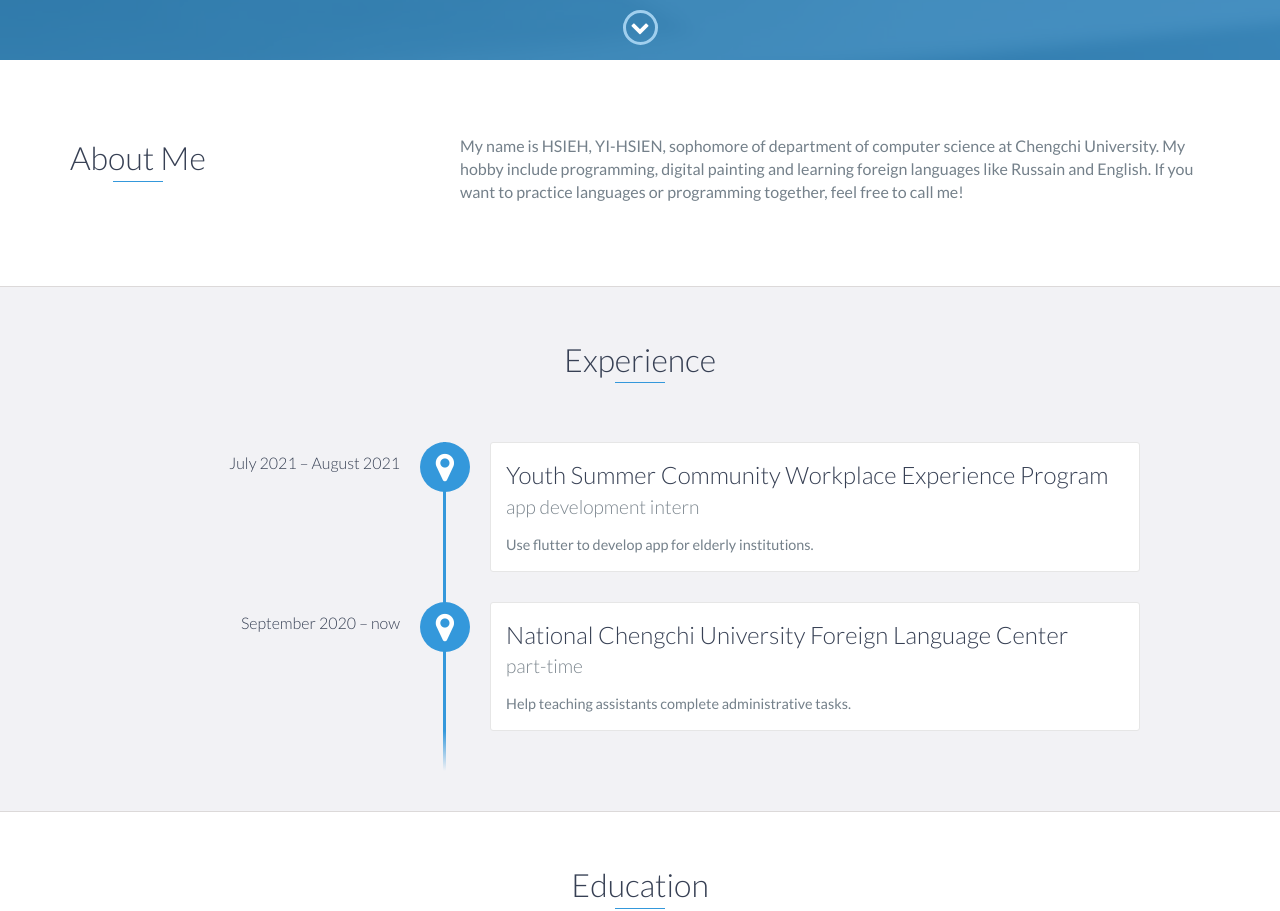
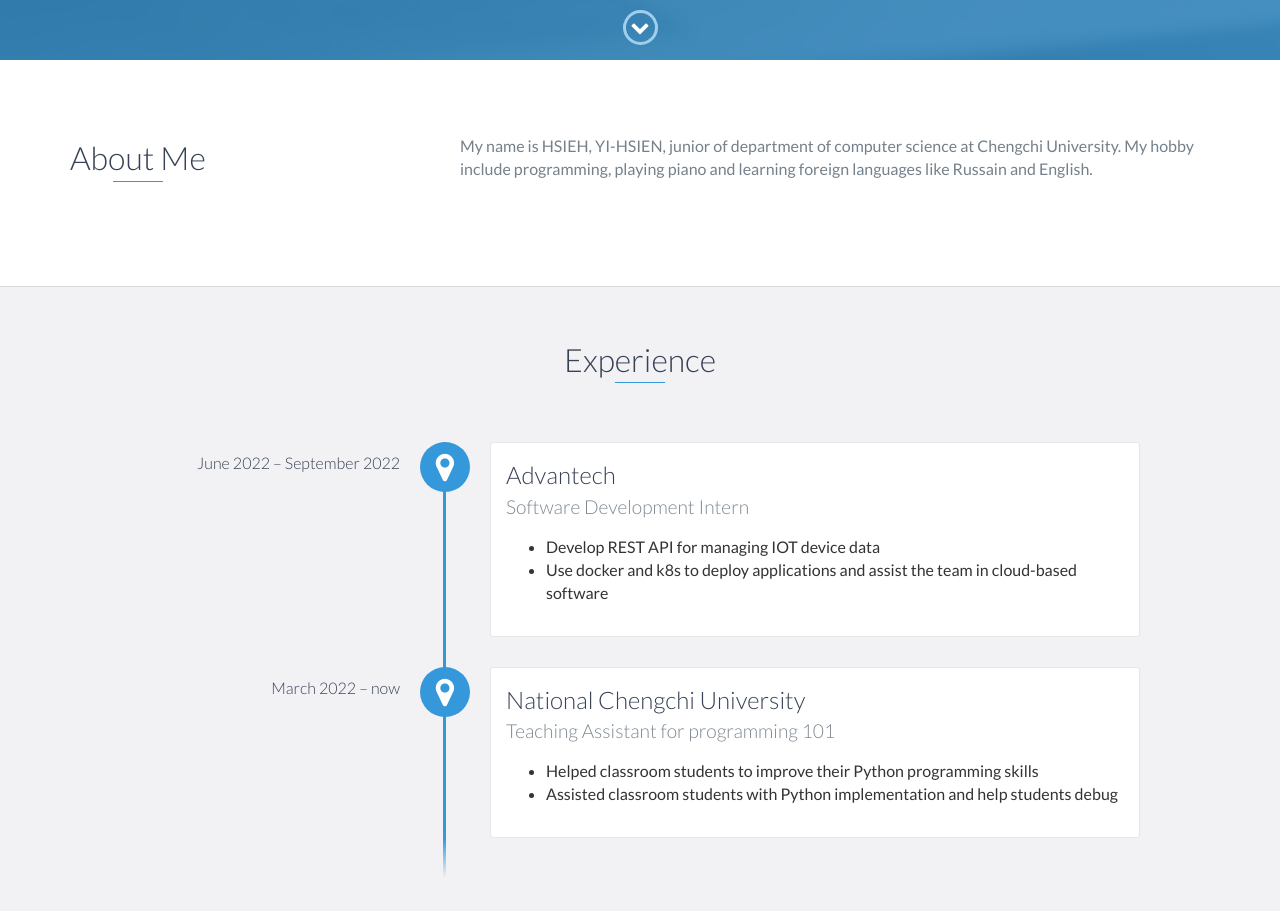
Before and after one commit to ocar1053/Portfolio, a website: page index.html in a window 1280 px wide. Shown: the part 740-1651 px from the top of the page. Drawn offline with nearby package versions, Linux system fonts and the light colour scheme.

Commit message:
update content

```diff
--- a/index.html
+++ b/index.html
@@ -6,8 +6,8 @@
     <meta http-equiv="X-UA-Compatible" content="IE=edge">
     <meta name="viewport" content="width=device-width, initial-scale=1">
     <title>ocar's website</title>
-	<link rel="shortcut icon" href="favicon.ico" type="image/x-icon">
-	<link rel="icon" href="favicon.ico" type="image/x-icon">
+    <link rel="shortcut icon" href="favicon.ico" type="image/x-icon">
+    <link rel="icon" href="favicon.ico" type="image/x-icon">
     <link href="https://fonts.googleapis.com/css?family=Lato:300,400,700,900" rel="stylesheet">
     <link rel="stylesheet" href="libs/font-awesome/css/font-awesome.min.css">
     <link href="css/bootstrap.min.css" rel="stylesheet">
@@ -48,7 +48,8 @@
         <div id="lead-content">
             <h1>HSIEH YI-HSIEN</h1>
             <h2>Computer Science student</h2>
-            <a href="https://store.line.me/stickershop/product/14458898" class="btn-rounded-white">Buy my Line sticker</a>
+            <a href="https://store.line.me/stickershop/product/14458898" class="btn-rounded-white">Buy my Line
+                sticker</a>
         </div>
         <!-- End #lead-content -->
 
@@ -71,9 +72,9 @@
                 </div>
                 <div class="col-md-8">
                     <p>
-                        My name is HSIEH, YI-HSIEN, sophomore of department of computer science at Chengchi University.
-                        My hobby include programming, digital painting and learning foreign languages like Russain and English.
-                        If you want to practice languages or programming together, feel free to call me!
+                        My name is HSIEH, YI-HSIEN, junior of department of computer science at Chengchi University.
+                        My hobby include programming, playing piano and learning foreign languages like Russain and
+                        English.
                     </p>
                 </div>
             </div>
@@ -84,19 +85,26 @@
     <div id="experience" class="background-alt">
         <h2 class="heading">Experience</h2>
         <div id="experience-timeline">
-            <div data-date="July 2021 – August 2021">
-                <h3>Youth Summer Community Workplace Experience Program</h3>
-                <h4>app development intern</h4>
+            <div data-date="June 2022 – September 2022">
+                <h3>Advantech</h3>
+                <h4>Software Development Intern</h4>
                 <p>
-                    Use flutter to develop app for elderly institutions.
+                <ul>
+                    <li>Develop REST API for managing IOT device data</li>
+                    <li>Use docker and k8s to deploy applications and assist the team in cloud-based software</li>
+                </ul>
+
                 </p>
             </div>
 
-            <div data-date="September 2020 – now ">
-                <h3>National Chengchi University Foreign Language Center</h3>
-                <h4>part-time</h4>
+            <div data-date="March 2022 – now ">
+                <h3>National Chengchi University</h3>
+                <h4>Teaching Assistant for programming 101 </h4>
                 <p>
-                    Help teaching assistants complete administrative tasks.
+                <ul>
+                    <li>Helped classroom students to improve their Python programming skills</li>
+                    <li>Assisted classroom students with Python implementation and help students debug</li>
+                </ul>
                 </p>
             </div>
 
@@ -137,13 +145,16 @@
             <div class="row">
                 <div class="project shadow-large">
                     <div class="project-image">
-                        <img src="images/car.jpg" width="300", height="300" alt=""/>
+                        <img src="images/car.jpg" width="300" , height="300" alt="" />
                     </div>
                     <!-- End .project-image -->
                     <div class="project-info">
                         <h3>Taipei City Traffic Accident Location Map Data Visualization</h3>
                         <p>
-                            Using the traffic information in the Taipei City Data Platform with the map data, the location and type of traffic accidents are marked on the map, and the road section query function is provided in the upper right corner of the map for users to quickly grasp the location information.
+                            Using the traffic information in the Taipei City Data Platform with the map data, the
+                            location and type of traffic accidents are marked on the map, and the road section query
+                            function is provided in the upper right corner of the map for users to quickly grasp the
+                            location information.
                         </p>
                         <a href="https://github.com/ocar1053/datavisualization">View Project</a>
                     </div>
@@ -153,13 +164,16 @@
 
                 <div class="project shadow-large">
                     <div class="project-image">
-                        <img src="images/personalpage.jpg" width="300", height="300" />
+                        <img src="images/personalpage.jpg" width="300" , height="300" />
                     </div>
                     <!-- End .project-image -->
                     <div class="project-info">
                         <h3>PHP social platform construction</h3>
                         <p>
-                            Use php and javascript to build a social platform that combines weather functions, aiming to establish emotional connections between people. The platform features a discussion and message area, file upload, like click function, friend function, private chat room and background image query Weather response function.
+                            Use php and javascript to build a social platform that combines weather functions, aiming to
+                            establish emotional connections between people. The platform features a discussion and
+                            message area, file upload, like click function, friend function, private chat room and
+                            background image query Weather response function.
                         </p>
                         <a href="https://github.com/ocar1053/php-bulidSocialWebsite">View Project</a>
                     </div>
@@ -216,7 +230,7 @@
             </form>
         </div>
         <!-- End #contact-form -->
-    </div> -->
+    </div>
     <!-- End #contact -->
 
     <footer>
@@ -235,17 +249,21 @@
                 <div class="col-sm-5 social">
                     <ul>
                         <li>
-                            <a href="https://github.com/ocar1053" target="_blank"><i class="fa fa-github" aria-hidden="true"></i></a>
+                            <a href="https://github.com/ocar1053" target="_blank"><i class="fa fa-github"
+                                    aria-hidden="true"></i></a>
                         </li>
 
                         <li>
-                            <a href="https://www.facebook.com/profile.php?id=100002653454736" target="_blank"><i class="fa fa-facebook" aria-hidden="true"></i></a>
+                            <a href="https://www.facebook.com/profile.php?id=100002653454736" target="_blank"><i
+                                    class="fa fa-facebook" aria-hidden="true"></i></a>
                         </li>
                         <li>
-                            <a href="https://twitter.com/ocar1053" target="_blank"><i class="fa fa-twitter" aria-hidden="true"></i></a>
+                            <a href="https://twitter.com/ocar1053" target="_blank"><i class="fa fa-twitter"
+                                    aria-hidden="true"></i></a>
                         </li>
                         <li>
-                            <a href="https://www.instagram.com/xian_ocar/" target="_blank"><i class="fa fa-instagram" aria-hidden="true"></i></a>
+                            <a href="https://www.instagram.com/xian_ocar/" target="_blank"><i class="fa fa-instagram"
+                                    aria-hidden="true"></i></a>
                         </li>
                     </ul>
                 </div>
```
